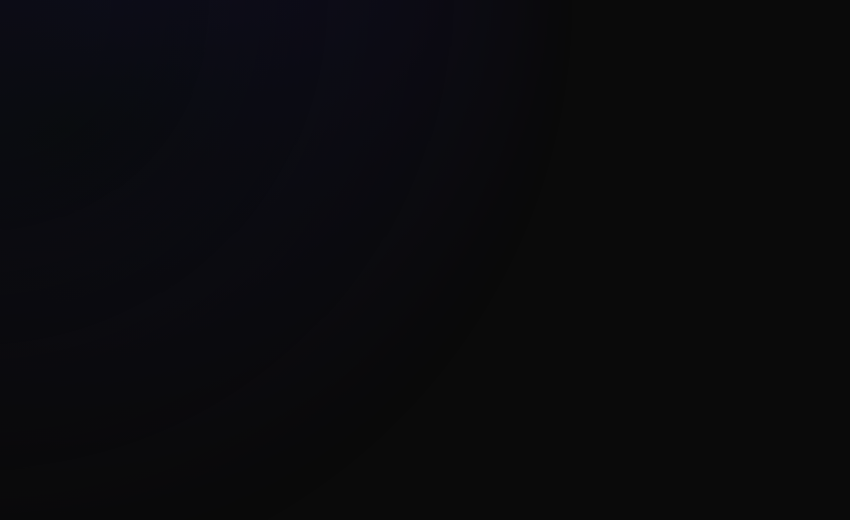
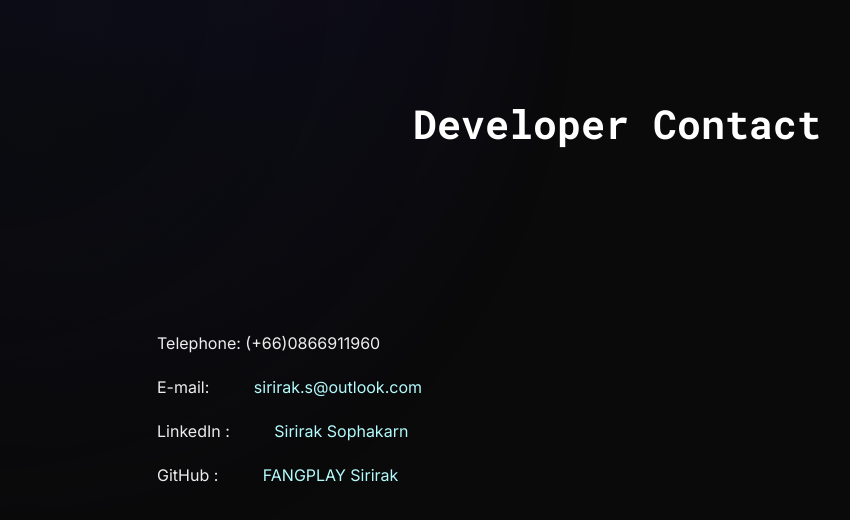
Before and after one commit to fangplay/fangplay-portfolio, a Next.js app: page /contact in a window 1280 px wide. Shown: the top 520 px of the page, without its empty margins (23-873 px from the left). Built offline with nearby package versions, Linux system fonts and the light colour scheme.

Commit message:
added contact page update

```diff
--- a/src/app/contact/page.tsx
+++ b/src/app/contact/page.tsx
@@ -20,5 +20,104 @@ import {
 import Link from "next/link";
 
 export default function Contact() {
+  return (
+    <Flex
+      fillWidth
+      paddingTop="l"
+      paddingX="l"
+      direction="column"
+      alignItems="center"
+      flex={1}
+    >
+      <Flex
+        position="relative"
+        as="section"
+        overflow="hidden"
+        fillWidth
+        minHeight="0"
+        maxWidth={68}
+        direction="column"
+        alignItems="center"
+        flex={1}
+      >
+        <Flex
+          as="main"
+          direction="column"
+          justifyContent="center"
+          fillWidth
+          fillHeight
+          padding="l"
+          gap="l"
+        >
+          <Flex mobileDirection="column" direction="column" fillWidth gap="24">
+            <Flex
+              position="relative"
+              flex={4}
+              gap="20"
+              marginBottom="80"
+              direction="column"
+              alignItems="center"
+              mobileDirection="column"
+              padding="20"
+            >
+              <Heading wrap="balance" variant="display-strong-s">
+                <span className="font-code">
+                  <LetterFx trigger="instant">Developer Contact</LetterFx>
+                </span>
+              </Heading>
+            </Flex>
+          </Flex>
 
+          <Flex
+            position="relative"
+            flex={4}
+            gap="20"
+            marginBottom="104"
+            direction="column"
+            mobileDirection="column"
+            padding="20"
+          >
+            <RevealFx speed="medium" delay={0} translateY={0}>
+              <Flex direction="column" padding="24" gap="8">
+                {/* <Text variant="heading-strong-m">Programs Using</Text> */}
+                <Text onBackground="neutral-medium" marginBottom="16">
+                  Telephone: (+66)0866911960
+                </Text>
+                <Text onBackground="neutral-medium" marginBottom="16">
+                  E-mail:{" "}
+                  <Link
+                    target="_blank"
+                    style={{ padding: "var(--responsive-space-l)" }}
+                    href="mailto:sirirak.s@outlook.com"
+                  >
+                    sirirak.s@outlook.com
+                  </Link>
+                </Text>
+                <Text onBackground="neutral-medium" marginBottom="16">
+                  LinkedIn :{" "}
+                  <Link
+                    target="_blank"
+                    style={{ padding: "var(--responsive-space-l)" }}
+                    href="https://www.linkedin.com/in/sirirak-sophakarn/"
+                  >
+                    Sirirak Sophakarn
+                  </Link>
+                </Text>
+                <Text onBackground="neutral-medium" marginBottom="16">
+                  GitHub :{" "}
+                  <Link
+                    target="_blank"
+                    style={{ padding: "var(--responsive-space-l)" }}
+                    href="https://github.com/fangplay"
+                  >
+                    FANGPLAY Sirirak
+                  </Link>
+                </Text>
+              </Flex>
+            </RevealFx>
+          </Flex>
+        </Flex>
+      </Flex>
+    </Flex>
+  );
 }
--- a/src/app/page.tsx
+++ b/src/app/page.tsx
@@ -296,7 +296,7 @@ export default function Home() {
             <Link
               target="_blank"
               style={{ padding: "var(--responsive-space-l)" }}
-              href="#"
+              href="/contact"
             >
               <Flex fillWidth paddingY="8" gap="8" direction="column">
                 <Flex fillWidth gap="12" alignItems="center">
```
